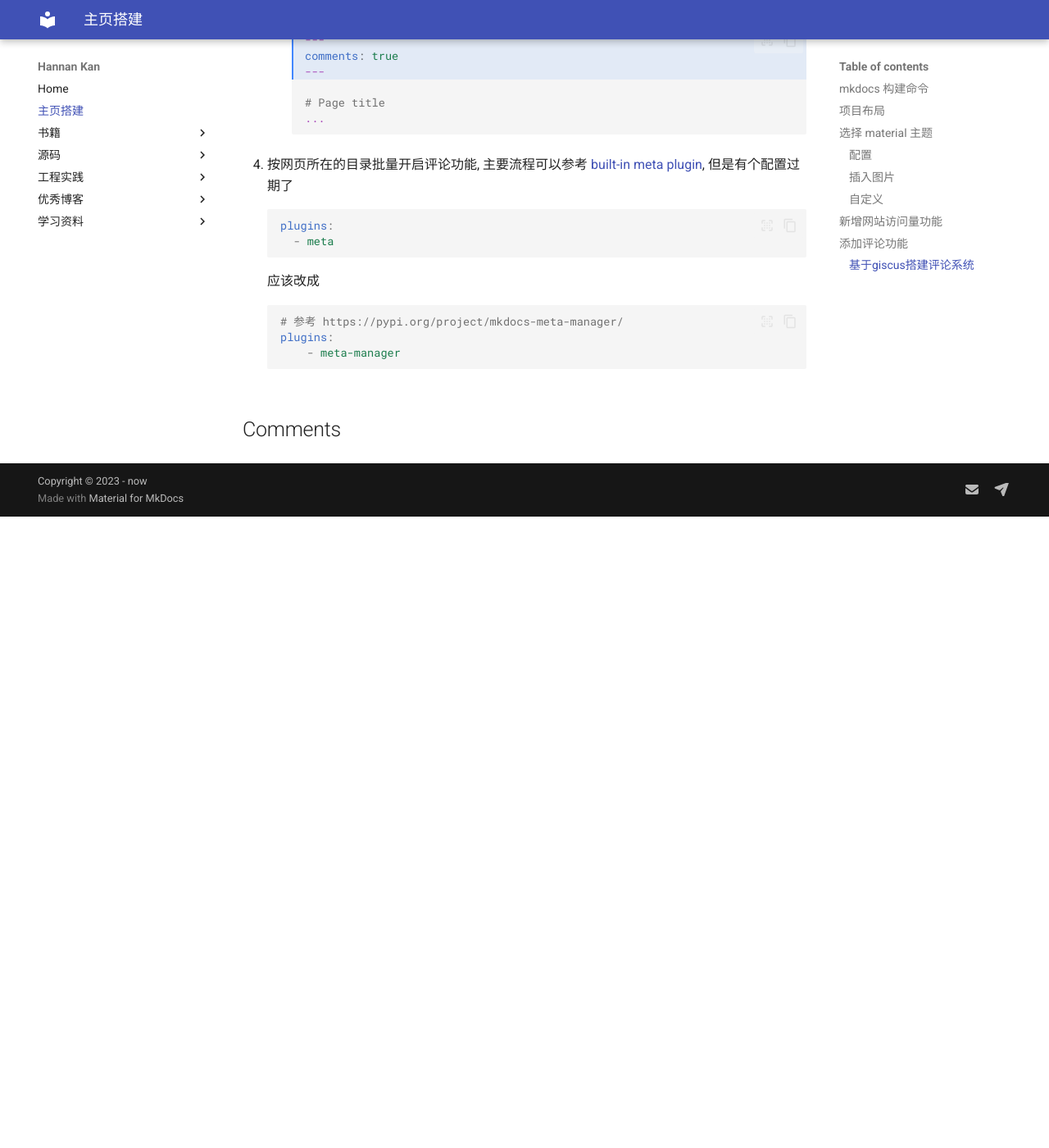
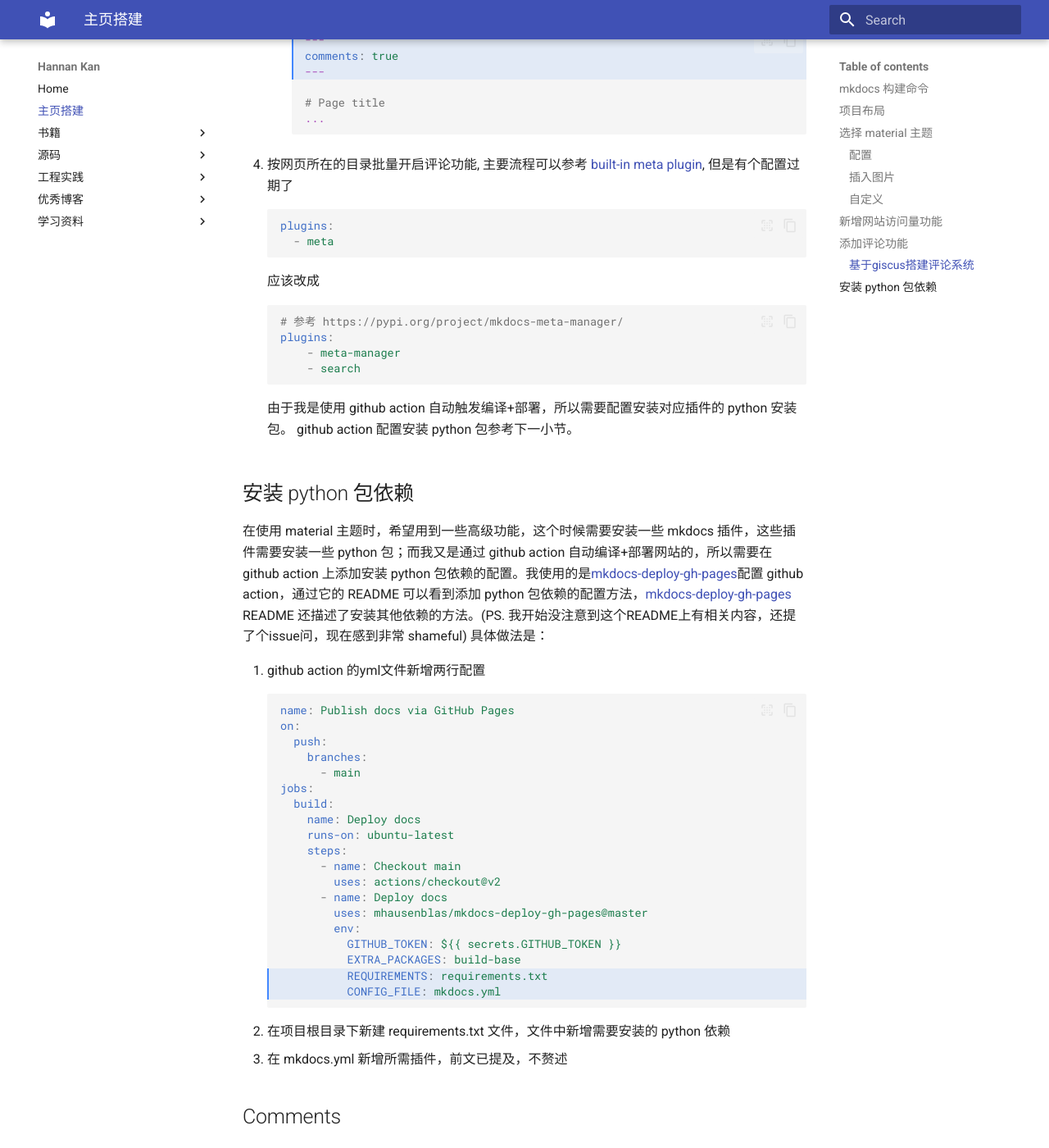
Before and after one commit to HannanKan/homepage, an MkDocs documentation site: the page built from docs/homepage_build.md, in a window 1280 px wide and 1400 px high, scrolled down 5230 px. Shown: the whole window at 82% size. Built offline with MkDocs 1.6.1 and Material for MkDocs 9.7.7, drawn with Linux system fonts in a browser that asks for light colours; comment, search, counter and statistics services are not loaded; before the commit the page ends 5860 px from its top, so only the background shows below that.

Commit message:
gh-deploy 添加python依赖包. BTW 认真看github 项目的README.md

````diff
--- a/docs/homepage_build.md
+++ b/docs/homepage_build.md
@@ -216,7 +216,39 @@
 # 参考 https://pypi.org/project/mkdocs-meta-manager/
 plugins:
     - meta-manager
+    - search
 ```
+由于我是使用 github action 自动触发编译+部署，所以需要配置安装对应插件的 python 安装包。 github action 配置安装 python 包参考下一小节。
+
+
+## 安装 python 包依赖
+在使用 material 主题时，希望用到一些高级功能，这个时候需要安装一些 mkdocs 插件，这些插件需要安装一些 python 包；而我又是通过 github action 自动编译+部署网站的，所以需要在 github action 上添加安装 python 包依赖的配置。我使用的是[mkdocs-deploy-gh-pages]配置 github action，通过它的 README 可以看到添加 python 包依赖的配置方法，[mkdocs-deploy-gh-pages] README 还描述了安装其他依赖的方法。(PS. 我开始没注意到这个README上有相关内容，还提了个issue问，现在感到非常 shameful) 具体做法是：
+
+1. github action 的yml文件新增两行配置
+```yml  hl_lines="18 19"
+name: Publish docs via GitHub Pages
+on:
+  push:
+    branches:
+      - main
+jobs:
+  build:
+    name: Deploy docs
+    runs-on: ubuntu-latest
+    steps:
+      - name: Checkout main
+        uses: actions/checkout@v2
+      - name: Deploy docs
+        uses: mhausenblas/mkdocs-deploy-gh-pages@master
+        env:
+          GITHUB_TOKEN: ${{ secrets.GITHUB_TOKEN }}
+          EXTRA_PACKAGES: build-base
+          REQUIREMENTS: requirements.txt
+          CONFIG_FILE: mkdocs.yml
+```
+2. 在项目根目录下新建 requirements.txt 文件，文件中新增需要安装的 python 依赖
+3. 在 mkdocs.yml 新增所需插件，前文已提及，不赘述
+
 
   [Giscus]: https://giscus.app/
   [Giscus GitHub App]: https://github.com/apps/giscus
@@ -225,3 +257,4 @@
   [built-in meta plugin]: https://squidfunk.github.io/mkdocs-material/plugins/meta/
   [Giscus 申请教程]: https://www.lixueduan.com/posts/blog/02-add-giscus-comment/
   [基于giscus搭建评论系统]: https://squidfunk.github.io/mkdocs-material/setup/adding-a-comment-system/
+  [mkdocs-deploy-gh-pages]: https://github.com/mhausenblas/mkdocs-deploy-gh-pages/tree/master#readme
--- a/mkdocs.yml
+++ b/mkdocs.yml
@@ -8,8 +8,9 @@
     - content.code.copy
     - content.code.select
 plugins:
-  # - meta-manager
-  # - glightbox
+  - meta-manager
+  - search
+  - glightbox
 
 markdown_extensions:
   - pymdownx.highlight:
--- /dev/null
+++ b/requirements.txt
@@ -0,0 +1,2 @@
+mkdocs-meta-manager==0.2.1
+mkdocs-glightbox==0.3.4
````
Also changed, not shown: docs/engineering/工程实践.md (+0 -3 lines), docs/rfc/源码阅读技巧总结.md (+0 -3 lines), 1 other file.
